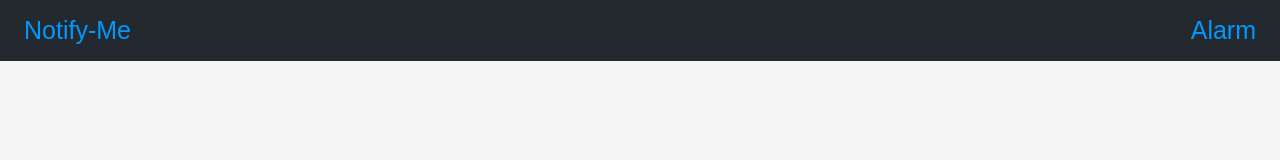
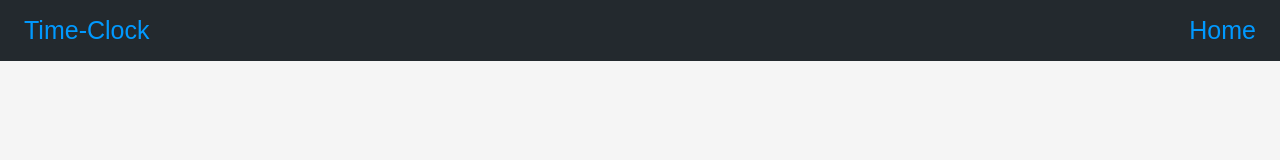
Before and after one commit to tm-LBenson/notify-me, a Next.js app: page / in a window 1280 px wide. Shown: the top 160 px of the page. Built offline with nearby package versions, Linux system fonts and the light colour scheme.

Commit message:
change links in NavBar

```diff
--- a/src/components/Navbar/index.js
+++ b/src/components/Navbar/index.js
@@ -9,7 +9,7 @@ export default function Navbar() {
             className="nav-link"
             href="#"
           >
-            Notify-Me
+            Time-Clock
           </a>
         </p>
         <ul>
@@ -18,7 +18,7 @@ export default function Navbar() {
               href="#"
               className="nav-link"
             >
-              Alarm
+              Home
             </a>
           </li>
         </ul>
```
